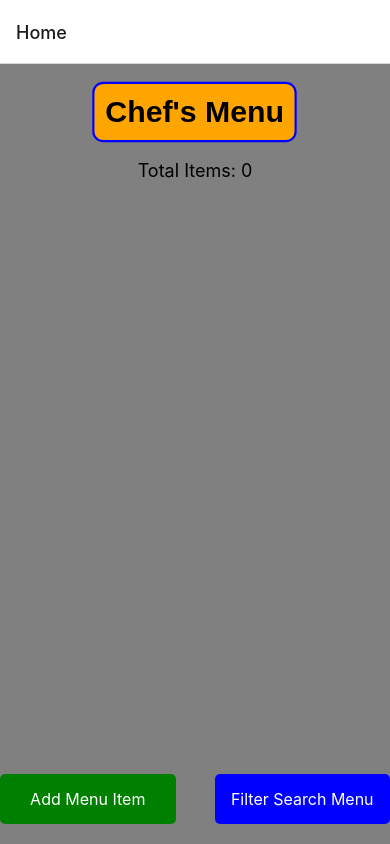
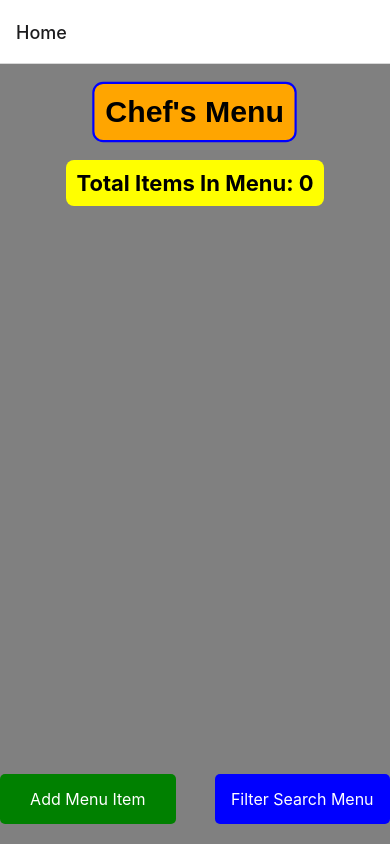
Before and after one commit to Sergio-Carl-Benito/ST10459382_Sergio-Carl-Benito_MAST_Part3, a React Native app: screen /Home in a window 390 px wide. Built offline with nearby package versions, Linux system fonts and the light colour scheme.

Commit message:
Improved total item count
Changed wording

Wrapped it in a container and gave a background colour

Increased font size and made text bold

```diff
--- a/Screens/HomeScreen.tsx
+++ b/Screens/HomeScreen.tsx
@@ -48,7 +48,9 @@ export default function HomeScreen({ navigation, route }: HomeScreenProps) {
         <Text style={styles.title}>Chef's Menu</Text>
       </Animated.View>
 
-      <Text style={styles.itemCount}>Total Items: {menuItems.length}</Text>
+      <View style={styles.itemCountContainer}>
+        <Text style={styles.itemCount}>Total Items In Menu: {menuItems.length}</Text>
+      </View>
 
       <FlatList
         data={menuItems}
@@ -95,9 +97,17 @@ const styles = StyleSheet.create({
     color: 'black',
     fontFamily: 'sans-serif',
   },
+  itemCountContainer: {
+    backgroundColor: 'yellow',
+    borderRadius: 8,
+    padding: 10,
+    marginBottom: 10,
+  },
   itemCount: {
-    fontSize: 18,
-    marginBottom: 10,
+    fontSize: 22,
+    fontWeight: 'bold',
+    textAlign: 'center',
+    color: 'black',
   },
   menuItem: {
     borderWidth: 1,
```
